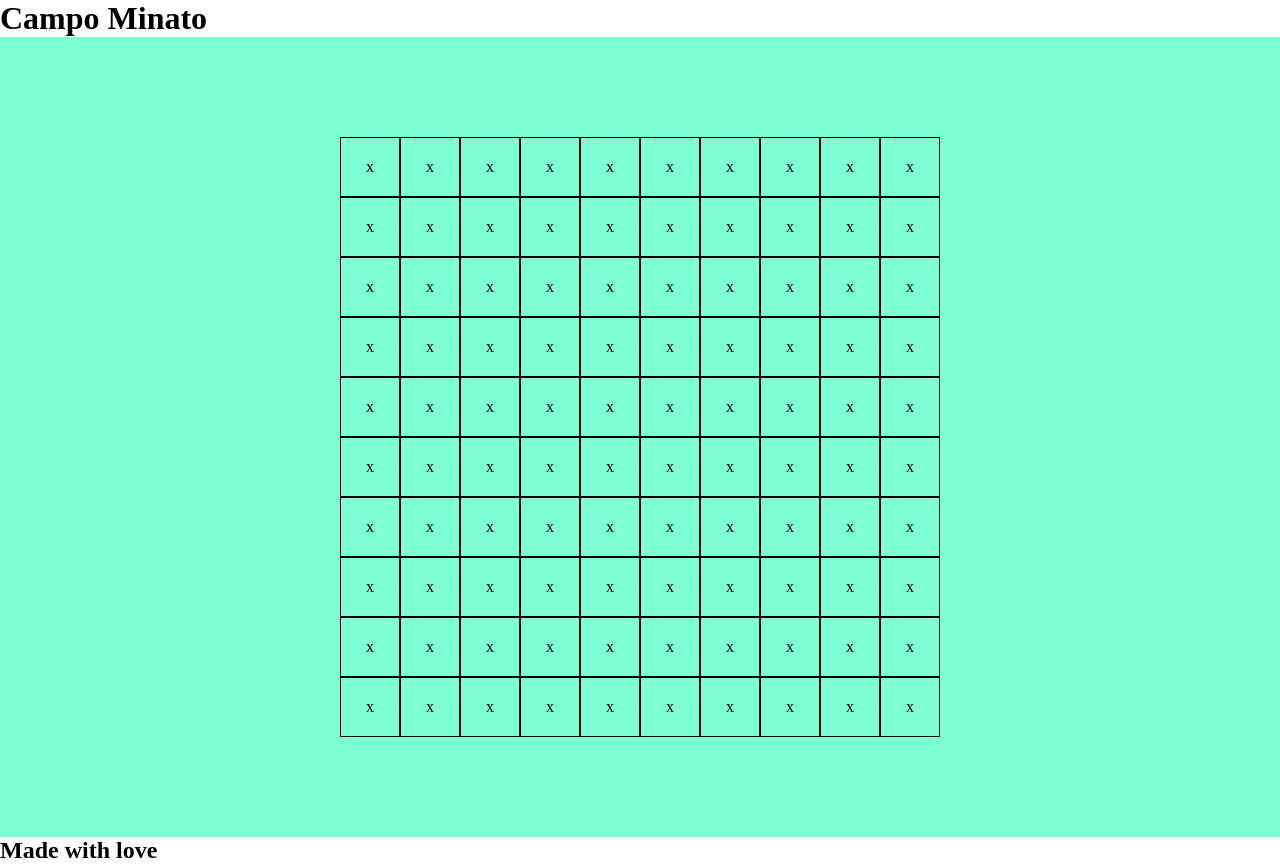
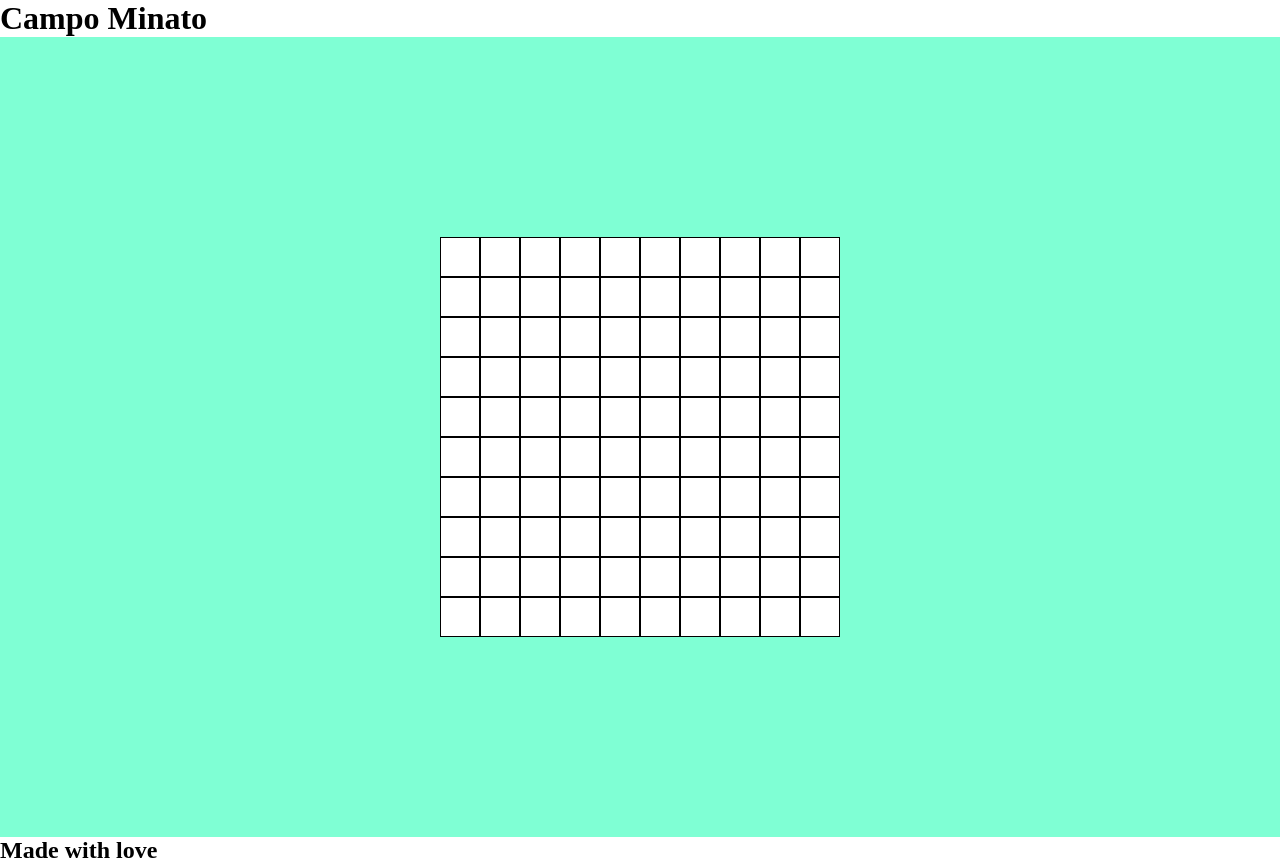
Before and after one commit to AnnaSpjut/js-campominato-grid, a plain HTML site: page index.html in a window 1280 px wide. Drawn offline with Linux system fonts and the light colour scheme.

Commit message:
[add] griglia in js

```diff
--- a/css/style.css
+++ b/css/style.css
@@ -14,16 +14,17 @@
 
 .container{
   /* border: 1px solid black; */
-  height: 600px;
-  width: 600px;
+  height: 400px;
+  width: 400px;
   display: flex;
   flex-wrap: wrap;
+  background-color: white;
 }
 
 .box{
   border: 1px solid black;
-  width: 60px;
-  height: 60px;
+  width: 40px;
+  height: 40px;
   display: flex;
   flex-wrap: wrap;
   justify-content: center;
--- a/index.html
+++ b/index.html
@@ -17,105 +17,6 @@
   <div class="main-wrapper">
     <div class="container">
       <div class="box">x</div>
-      <div class="box">x</div>
-      <div class="box">x</div>
-      <div class="box">x</div>
-      <div class="box">x</div>
-      <div class="box">x</div>
-      <div class="box">x</div>
-      <div class="box">x</div>
-      <div class="box">x</div>
-      <div class="box">x</div>
-      <div class="box">x</div>
-      <div class="box">x</div>
-      <div class="box">x</div>
-      <div class="box">x</div>
-      <div class="box">x</div>
-      <div class="box">x</div>
-      <div class="box">x</div>
-      <div class="box">x</div>
-      <div class="box">x</div>
-      <div class="box">x</div>
-      <div class="box">x</div>
-      <div class="box">x</div>
-      <div class="box">x</div>
-      <div class="box">x</div>
-      <div class="box">x</div>
-      <div class="box">x</div>
-      <div class="box">x</div>
-      <div class="box">x</div>
-      <div class="box">x</div>
-      <div class="box">x</div>
-      <div class="box">x</div>
-      <div class="box">x</div>
-      <div class="box">x</div>
-      <div class="box">x</div>
-      <div class="box">x</div>
-      <div class="box">x</div>
-      <div class="box">x</div>
-      <div class="box">x</div>
-      <div class="box">x</div>
-      <div class="box">x</div>
-      <div class="box">x</div>
-      <div class="box">x</div>
-      <div class="box">x</div>
-      <div class="box">x</div>
-      <div class="box">x</div>
-      <div class="box">x</div>
-      <div class="box">x</div>
-      <div class="box">x</div>
-      <div class="box">x</div>
-      <div class="box">x</div>
-      <div class="box">x</div>
-      <div class="box">x</div>
-      <div class="box">x</div>
-      <div class="box">x</div>
-      <div class="box">x</div>
-      <div class="box">x</div>
-      <div class="box">x</div>
-      <div class="box">x</div>
-      <div class="box">x</div>
-      <div class="box">x</div>
-      <div class="box">x</div>
-      <div class="box">x</div>
-      <div class="box">x</div>
-      <div class="box">x</div>
-      <div class="box">x</div>
-      <div class="box">x</div>
-      <div class="box">x</div>
-      <div class="box">x</div>
-      <div class="box">x</div>
-      <div class="box">x</div>
-      <div class="box">x</div>
-      <div class="box">x</div>
-      <div class="box">x</div>
-      <div class="box">x</div>
-      <div class="box">x</div>
-      <div class="box">x</div>
-      <div class="box">x</div>
-      <div class="box">x</div>
-      <div class="box">x</div>
-      <div class="box">x</div>
-      <div class="box">x</div>
-      <div class="box">x</div>
-      <div class="box">x</div>
-      <div class="box">x</div>
-      <div class="box">x</div>
-      <div class="box">x</div>
-      <div class="box">x</div>
-      <div class="box">x</div>
-      <div class="box">x</div>
-      <div class="box">x</div>
-      <div class="box">x</div>
-      <div class="box">x</div>
-      <div class="box">x</div>
-      <div class="box">x</div>
-      <div class="box">x</div>
-      <div class="box">x</div>
-      <div class="box">x</div>
-      <div class="box">x</div>
-      <div class="box">x</div>
-      <div class="box">x</div>
 
     </div>
   </div>
--- a/js/script.js
+++ b/js/script.js
@@ -0,0 +1,23 @@
+const container = document.querySelector('.container')
+
+reset();
+
+for(let i = 1; i <= 100; i++){
+  const box = getBox();
+  console.log(box);
+  container.append(box)
+}
+
+
+// functions////
+
+function getBox(){
+  const box = document.createElement('div');
+  box.className = 'box';
+
+  return box;
+}
+
+function reset(){
+  container.innerHTML = '';
+}
```
